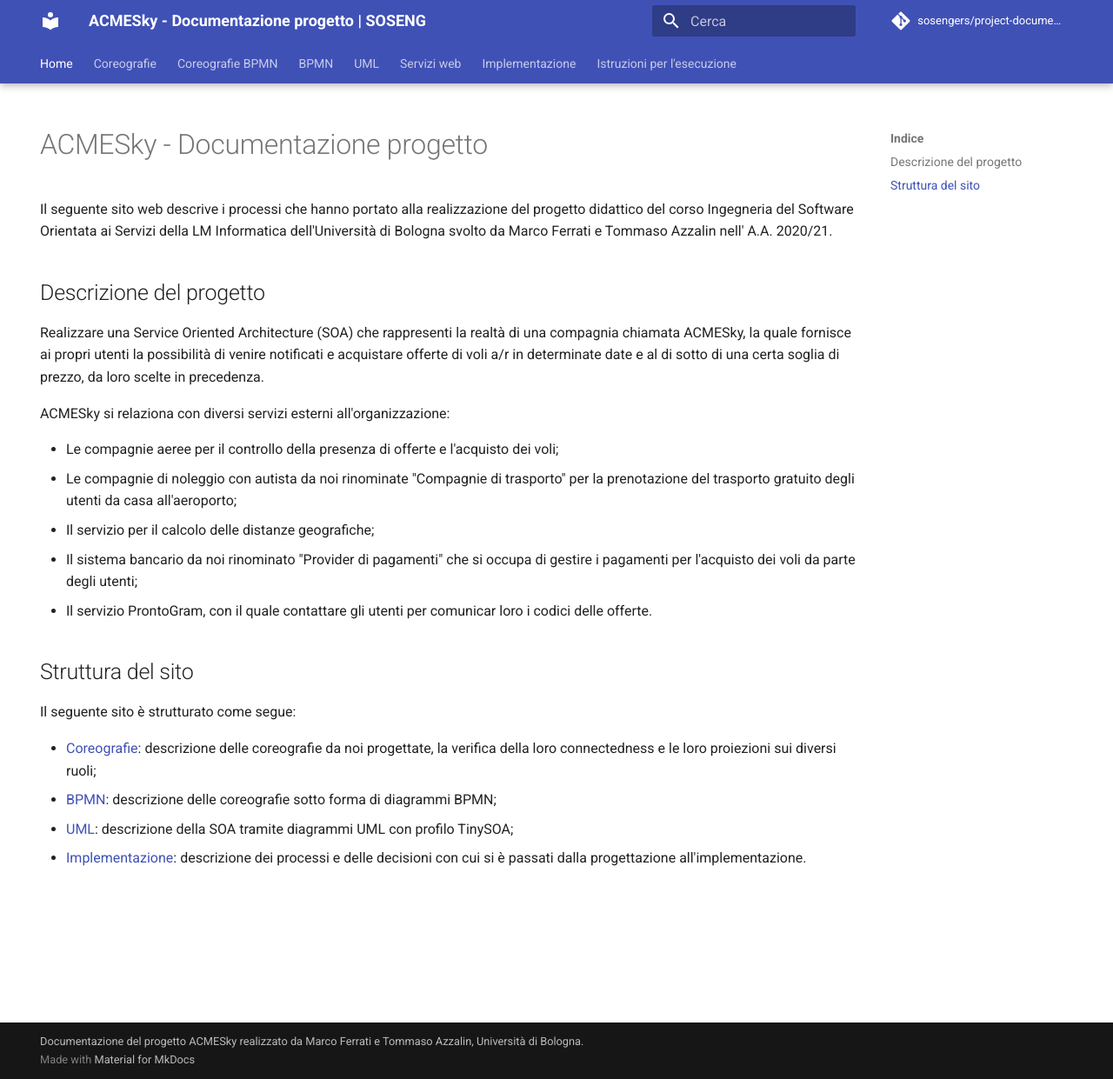
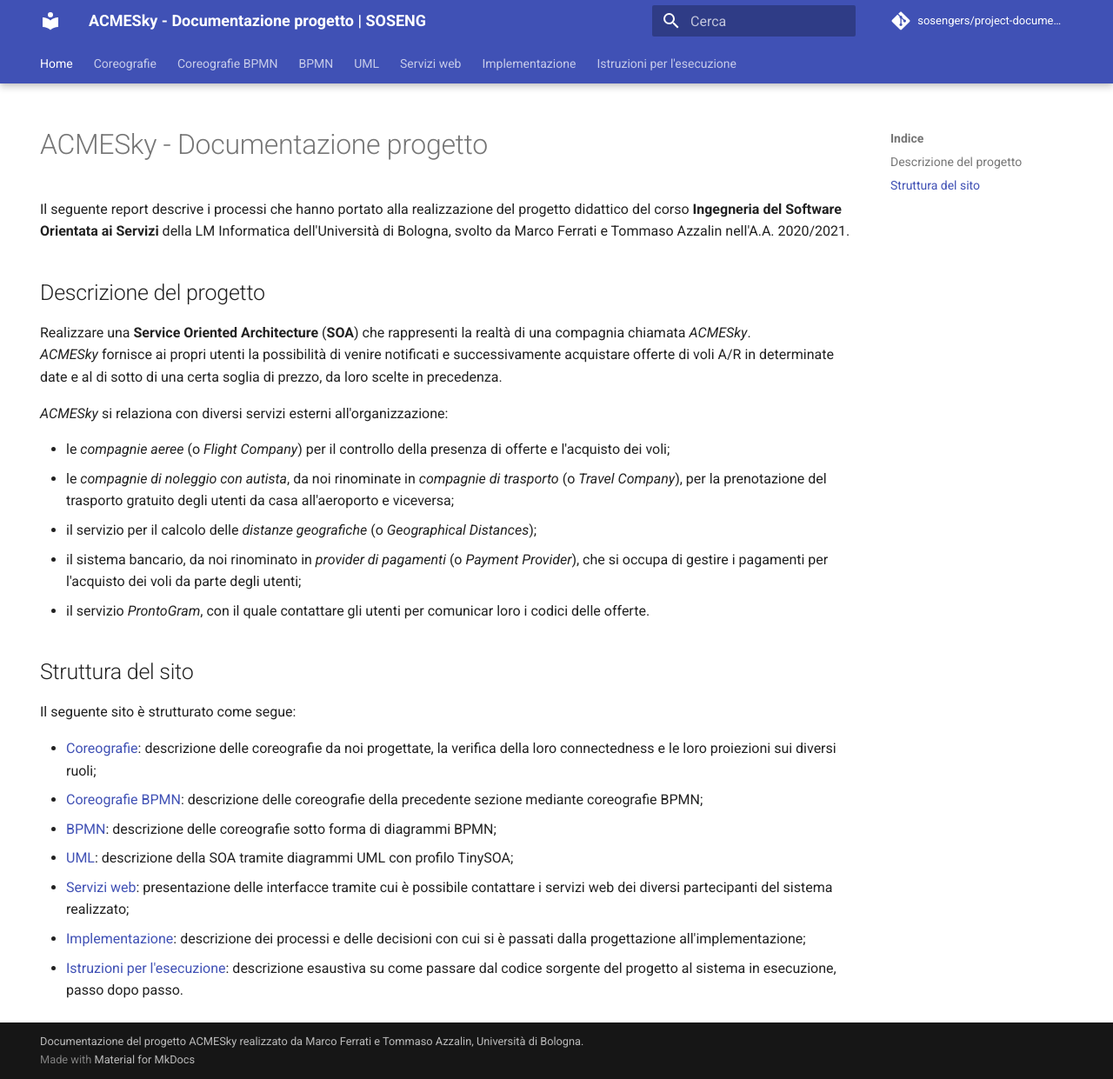
Before and after one commit to sosengers/project-documentation, an MkDocs documentation site: the page built from docs/index.md, in a window 1280 px wide and 1241 px high. Shown: the whole window at 87% size. Built offline with MkDocs 1.6.1 and Material for MkDocs 9.7.7, drawn with Linux system fonts in a browser that asks for light colours; comment, search, counter and statistics services are not loaded.

Commit message:
Aggiornato index

```diff
--- a/docs/index.md
+++ b/docs/index.md
@@ -4,23 +4,27 @@ hide:
 ---
 # ACMESky - Documentazione progetto
 
-Il seguente sito web descrive i processi che hanno portato alla realizzazione del progetto didattico del corso Ingegneria del Software Orientata ai Servizi della LM Informatica dell'Università di Bologna svolto da Marco Ferrati e Tommaso Azzalin nell' A.A. 2020/21.
+Il seguente report descrive i processi che hanno portato alla realizzazione del progetto didattico del corso **Ingegneria del Software Orientata ai Servizi** della LM Informatica dell'Università di Bologna, svolto da Marco Ferrati e Tommaso Azzalin nell'A.A. 2020/2021.
 
 ## Descrizione del progetto
-Realizzare una Service Oriented Architecture (SOA) che rappresenti la realtà di una compagnia chiamata ACMESky, la quale fornisce ai propri utenti la possibilità di venire notificati e acquistare offerte di voli a/r in determinate date e al di sotto di una certa soglia di prezzo, da loro scelte in precedenza.
+Realizzare una **Service Oriented Architecture** (**SOA**) che rappresenti la realtà di una compagnia chiamata *ACMESky*.
+*ACMESky* fornisce ai propri utenti la possibilità di venire notificati e successivamente acquistare offerte di voli A/R in determinate date e al di sotto di una certa soglia di prezzo, da loro scelte in precedenza.
 
-ACMESky si relaziona con diversi servizi esterni all'organizzazione:
+*ACMESky* si relaziona con diversi servizi esterni all'organizzazione:
 
-- Le compagnie aeree per il controllo della presenza di offerte e l'acquisto dei voli;
-- Le compagnie di noleggio con autista da noi rinominate "Compagnie di trasporto" per la prenotazione del trasporto gratuito degli utenti da casa all'aeroporto;
-- Il servizio per il calcolo delle distanze geografiche;
-- Il sistema bancario da noi rinominato "Provider di pagamenti" che si occupa di gestire i pagamenti per l'acquisto dei voli da parte degli utenti;
-- Il servizio ProntoGram, con il quale contattare gli utenti per comunicar loro i codici delle offerte.
+- le *compagnie aeree* (o *Flight Company*) per il controllo della presenza di offerte e l'acquisto dei voli;
+- le *compagnie di noleggio con autista*, da noi rinominate in *compagnie di trasporto* (o *Travel Company*), per la prenotazione del trasporto gratuito degli utenti da casa all'aeroporto e viceversa;
+- il servizio per il calcolo delle *distanze geografiche* (o *Geographical Distances*);
+- il sistema bancario, da noi rinominato in *provider di pagamenti* (o *Payment Provider*), che si occupa di gestire i pagamenti per l'acquisto dei voli da parte degli utenti;
+- il servizio *ProntoGram*, con il quale contattare gli utenti per comunicar loro i codici delle offerte.
 
 ## Struttura del sito
 Il seguente sito è strutturato come segue:
 
 - [Coreografie](coreografie.md): descrizione delle coreografie da noi progettate, la verifica della loro connectedness e le loro proiezioni sui diversi ruoli;
+- [Coreografie BPMN](coreografiebpmn.md): descrizione delle coreografie della precedente sezione mediante coreografie BPMN;
 - [BPMN](bpmn.md): descrizione delle coreografie sotto forma di diagrammi BPMN;
 - [UML](uml.md): descrizione della SOA tramite diagrammi UML con profilo TinySOA;
-- [Implementazione](implementazione.md): descrizione dei processi e delle decisioni con cui si è passati dalla progettazione all'implementazione.
+- [Servizi web](serviziweb.md): presentazione delle interfacce tramite cui è possibile contattare i servizi web dei diversi partecipanti del sistema realizzato;
+- [Implementazione](implementazione.md): descrizione dei processi e delle decisioni con cui si è passati dalla progettazione all'implementazione;
+- [Istruzioni per l'esecuzione](executeinstruction.md): descrizione esaustiva su come passare dal codice sorgente del progetto al sistema in esecuzione, passo dopo passo.
```
